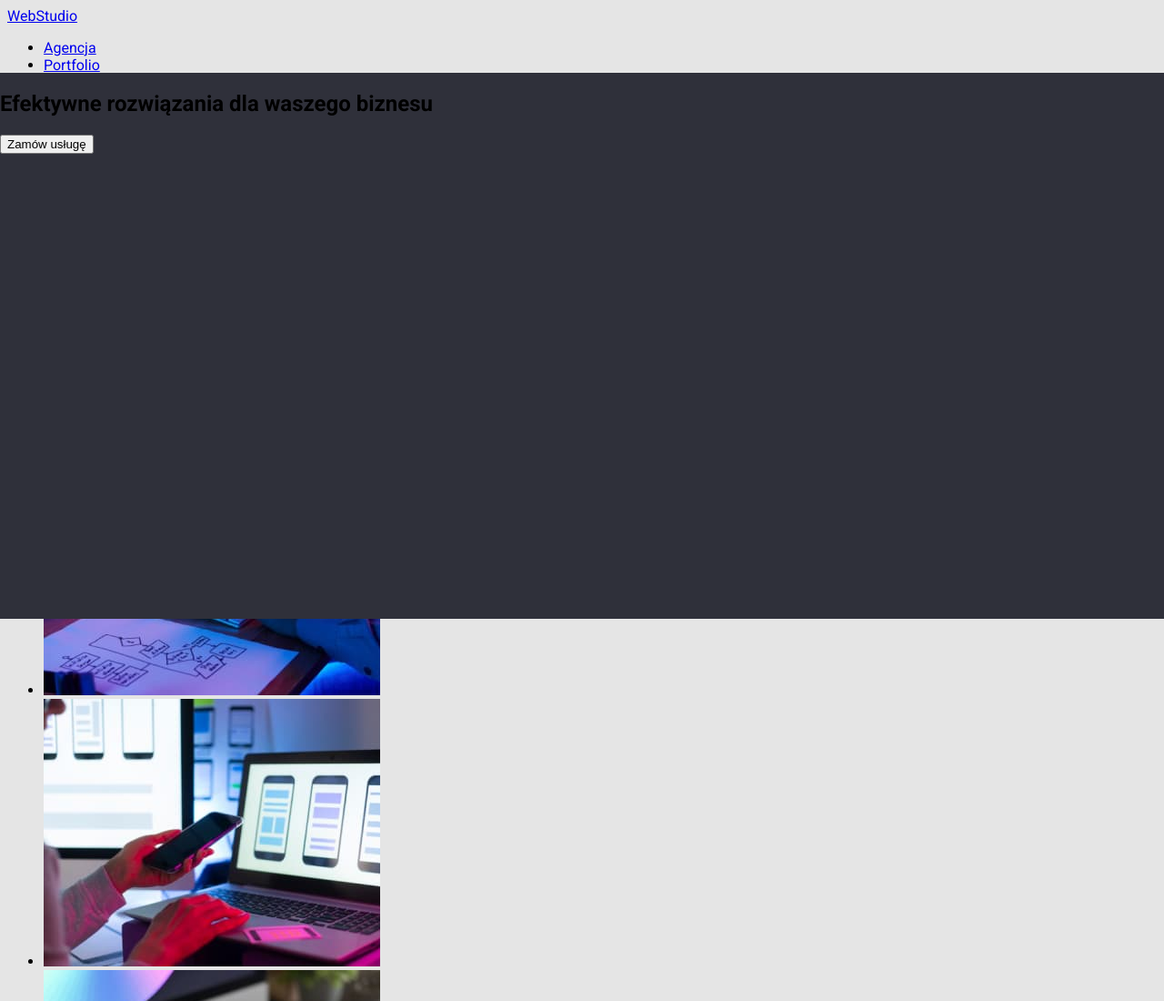
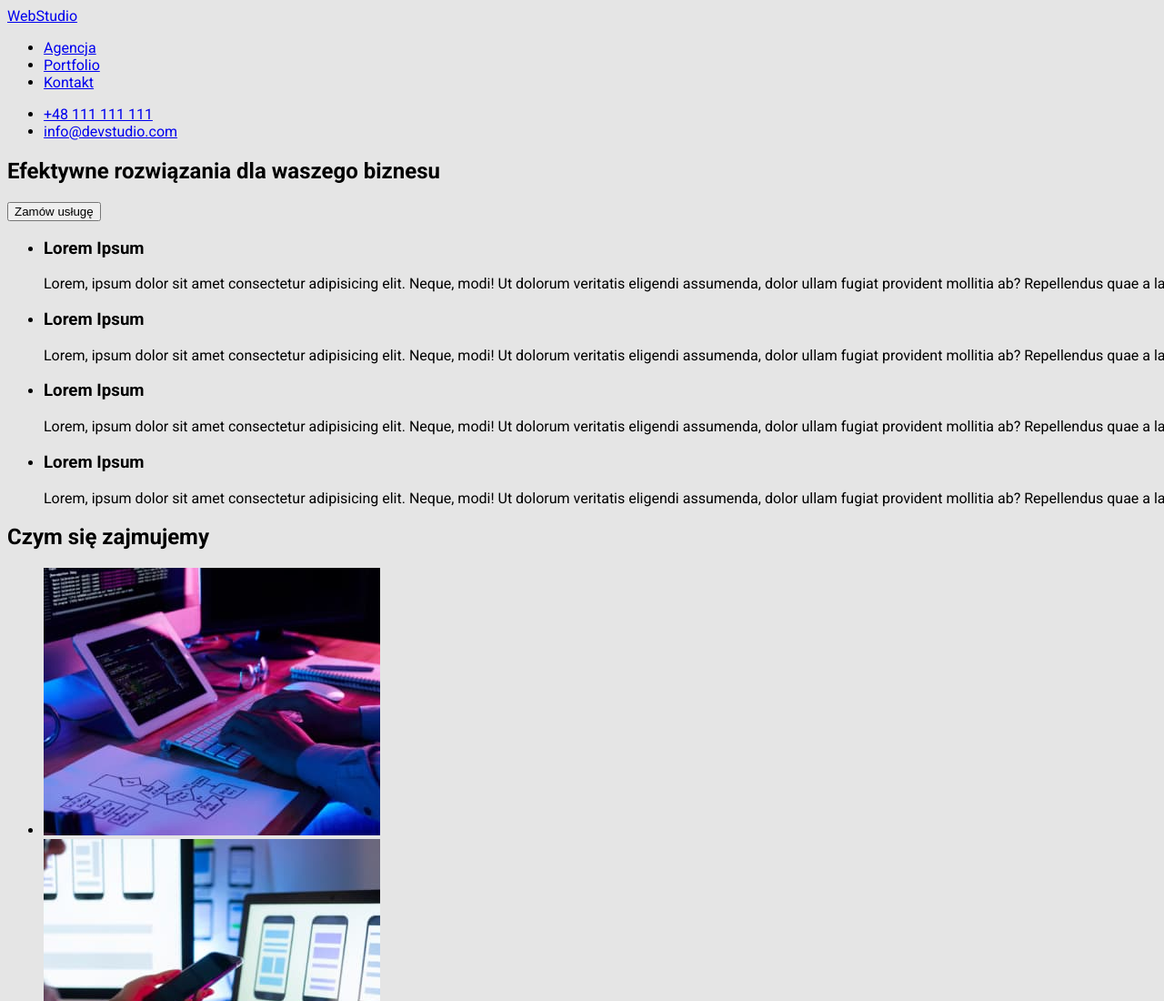
Before and after one commit to PaulinaWozniak/goit-markup-hw-02, a plain HTML site: page index.html in a window 1280 px wide. Shown: the top 1100 px of the page at 91% size. Drawn offline with Linux system fonts and the light colour scheme.

Commit message:
wstępny obrys zadania

```diff
--- a/css/styles.css
+++ b/css/styles.css
@@ -1,21 +1,15 @@
 body {
-    font-family: 'Raleway', sans-serif;
-    font-family: 'Roboto', sans-serif;
-    background: #E5E5E5;
+  font-family: "Roboto", sans-serif;
+  background: #e5e5e5;
   width: 1600px;
   height: 2837px;
 }
-.menu {
-    width: 1600px;
-height: 80px;
-left: 0px;
-top: 0px;
-}
+
 .header {
   position: absolute;
   width: 1600px;
   height: 600px;
   left: 0px;
   top: 80px;
-background-color: #2F303A;
+  background-color: #2f303a;
 }
--- a/index.html
+++ b/index.html
@@ -20,7 +20,7 @@
     <link href="./css/styles.css" rel="stylesheet" />
   </head>
   <body>
-    <header class="menu">
+    <header>
       <a href="WebStudio">WebStudio</a>
       <nav>
         <ul>
@@ -37,7 +37,7 @@
       </div>
     </header>
     <main>
-      <section class="header">
+      <section>
         <h1>Efektywne rozwiązania dla waszego biznesu</h1>
         <button type="button">Zamów usługę</button>
       </section>
@@ -85,7 +85,6 @@
         </ul>
       </section>
       <section>
-
         <h2>Czym się zajmujemy</h2>
         <ul>
           <li>
@@ -115,7 +114,6 @@
         </ul>
       </section>
       <section>
-
         <h2>Nasz zespół</h2>
         <ul>
           <li>
@@ -132,7 +130,6 @@
               </figcaption>
             </figure>
           </li>
-
 
           <li>
             <figure>
```
Also changed, not shown: portfolio.html (+1 -25 lines). Lines whose indentation alone changed are shown as unchanged.
